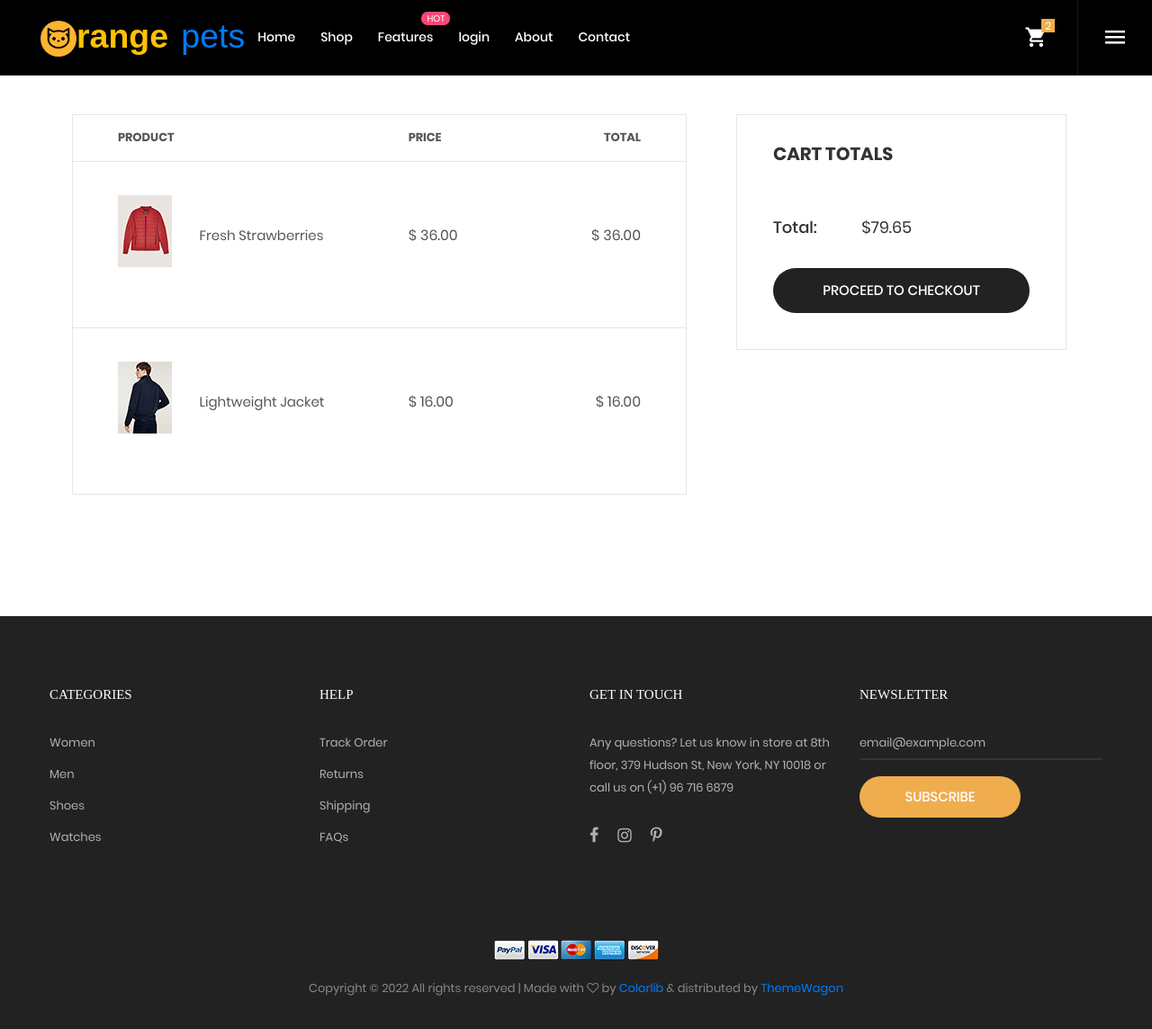
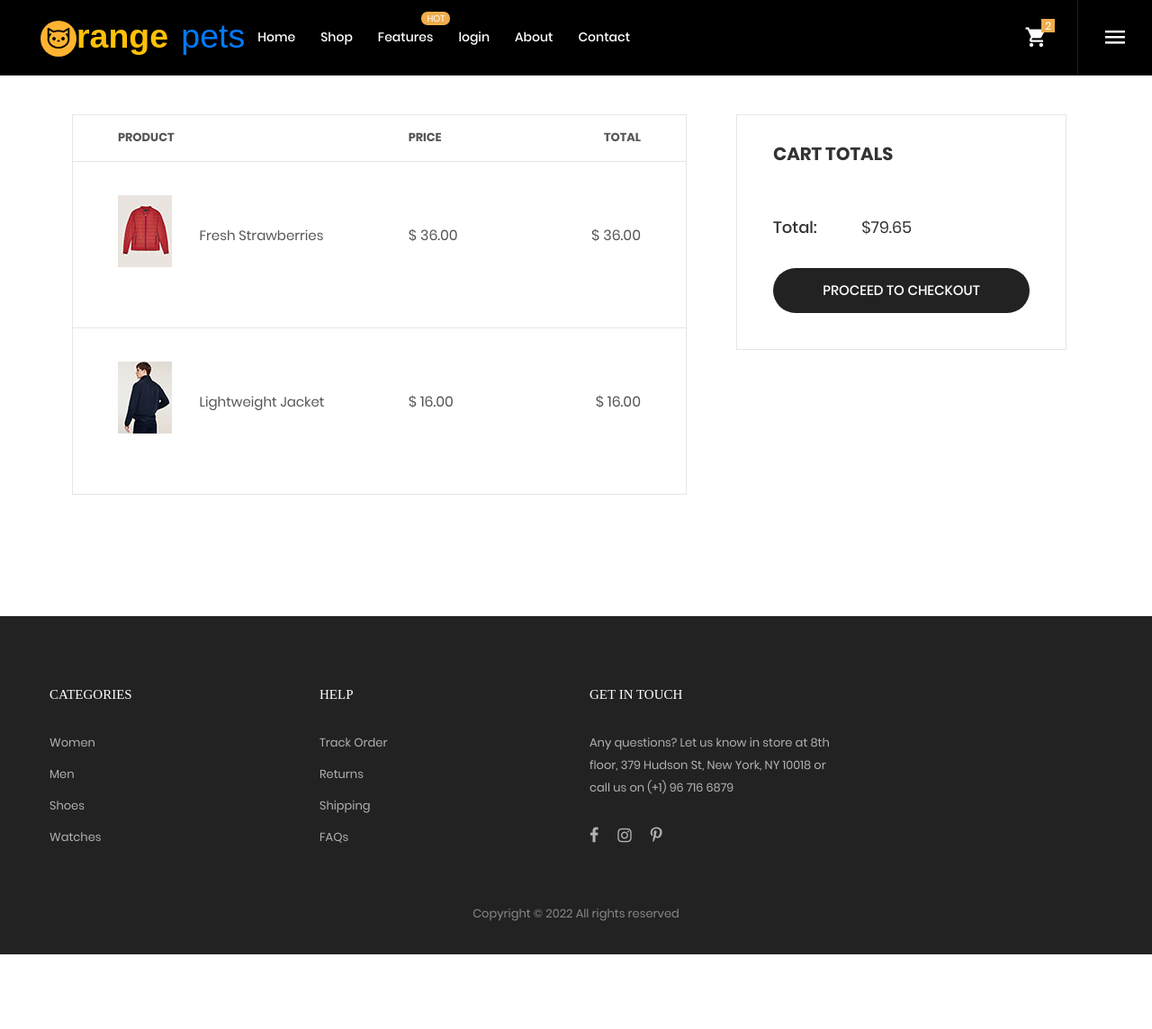
Before and after one commit to khalledalkarmi/order-pets, a PHP site: page /shoping-cart.html in a window 1280 px wide. Shown: the whole page at 90% size. After the commit the page ends 1061 px from the top, so only its background shows below. Run offline with PHP 8.4, Linux system fonts and the light colour scheme; some libraries are stand-ins or nearby versions; some web fonts are replaced.

Commit message:
hotDog on the gril

```diff
--- a/css/main.css
+++ b/css/main.css
@@ -2827,7 +2827,7 @@ input.num-product::-webkit-inner-spin-button {
   min-width: 32px;
   border-radius: 7px;
   padding: 0 4px;
-  background-color: #f74877;
+  background-color: #f0ad4e;
 }
 
 .label1.rs1::after {
--- a/shoping-cart.html
+++ b/shoping-cart.html
@@ -208,7 +208,8 @@
 
 					<li class="p-b-13">
 						<a href="#" class="stext-102 cl2 hov-cl1 trans-04">
-							My Wishlist
+							supscription box
+
 						</a>
 					</li>
 
@@ -224,76 +225,10 @@
 						</a>
 					</li>
 
-					<li class="p-b-13">
-						<a href="#" class="stext-102 cl2 hov-cl1 trans-04"> Refunds </a>
-					</li>
 
-					<li class="p-b-13">
-						<a href="#" class="stext-102 cl2 hov-cl1 trans-04">
-							Help & FAQs
-						</a>
-					</li>
 				</ul>
 
-				<div class="sidebar-gallery w-full p-tb-30">
-					<span class="mtext-101 cl5"> @ CozaStore </span>
 
-					<div class="flex-w flex-sb p-t-36 gallery-lb">
-						<!-- item gallery sidebar -->
-						<div class="wrap-item-gallery m-b-10">
-							<a class="item-gallery bg-img1" href="images/gallery-01.jpg" data-lightbox="gallery"
-								style="background-image: url('images/gallery-01.jpg')"></a>
-						</div>
-
-						<!-- item gallery sidebar -->
-						<div class="wrap-item-gallery m-b-10">
-							<a class="item-gallery bg-img1" href="images/gallery-02.jpg" data-lightbox="gallery"
-								style="background-image: url('images/gallery-02.jpg')"></a>
-						</div>
-
-						<!-- item gallery sidebar -->
-						<div class="wrap-item-gallery m-b-10">
-							<a class="item-gallery bg-img1" href="images/gallery-03.jpg" data-lightbox="gallery"
-								style="background-image: url('images/gallery-03.jpg')"></a>
-						</div>
-
-						<!-- item gallery sidebar -->
-						<div class="wrap-item-gallery m-b-10">
-							<a class="item-gallery bg-img1" href="images/gallery-04.jpg" data-lightbox="gallery"
-								style="background-image: url('images/gallery-04.jpg')"></a>
-						</div>
-
-						<!-- item gallery sidebar -->
-						<div class="wrap-item-gallery m-b-10">
-							<a class="item-gallery bg-img1" href="images/gallery-05.jpg" data-lightbox="gallery"
-								style="background-image: url('images/gallery-05.jpg')"></a>
-						</div>
-
-						<!-- item gallery sidebar -->
-						<div class="wrap-item-gallery m-b-10">
-							<a class="item-gallery bg-img1" href="images/gallery-06.jpg" data-lightbox="gallery"
-								style="background-image: url('images/gallery-06.jpg')"></a>
-						</div>
-
-						<!-- item gallery sidebar -->
-						<div class="wrap-item-gallery m-b-10">
-							<a class="item-gallery bg-img1" href="images/gallery-07.jpg" data-lightbox="gallery"
-								style="background-image: url('images/gallery-07.jpg')"></a>
-						</div>
-
-						<!-- item gallery sidebar -->
-						<div class="wrap-item-gallery m-b-10">
-							<a class="item-gallery bg-img1" href="images/gallery-08.jpg" data-lightbox="gallery"
-								style="background-image: url('images/gallery-08.jpg')"></a>
-						</div>
-
-						<!-- item gallery sidebar -->
-						<div class="wrap-item-gallery m-b-10">
-							<a class="item-gallery bg-img1" href="images/gallery-09.jpg" data-lightbox="gallery"
-								style="background-image: url('images/gallery-09.jpg')"></a>
-						</div>
-					</div>
-				</div>
 
 				<div class="sidebar-gallery w-full">
 					<span class="mtext-101 cl5"> About Us </span>
@@ -385,7 +320,6 @@
 			</div>
 		</div>
 	</div>
-	<!-- Cart -->
 	<div class="wrap-header-cart js-panel-cart">
 		<div class="s-full js-hide-cart"></div>
 
@@ -566,41 +500,29 @@
 		<div class="container">
 			<div class="row">
 				<div class="col-sm-6 col-lg-3 p-b-50">
-					<h4 class="stext-301 cl0 p-b-30">
-						Categories
-					</h4>
+					<h4 class="stext-301 cl0 p-b-30">Categories</h4>
 
 					<ul>
 						<li class="p-b-10">
-							<a href="#" class="stext-107 cl7 hov-cl1 trans-04">
-								Women
-							</a>
+							<a href="#" class="stext-107 cl7 hov-cl1 trans-04"> Women </a>
 						</li>
 
 						<li class="p-b-10">
-							<a href="#" class="stext-107 cl7 hov-cl1 trans-04">
-								Men
-							</a>
+							<a href="#" class="stext-107 cl7 hov-cl1 trans-04"> Men </a>
 						</li>
 
 						<li class="p-b-10">
-							<a href="#" class="stext-107 cl7 hov-cl1 trans-04">
-								Shoes
-							</a>
+							<a href="#" class="stext-107 cl7 hov-cl1 trans-04"> Shoes </a>
 						</li>
 
 						<li class="p-b-10">
-							<a href="#" class="stext-107 cl7 hov-cl1 trans-04">
-								Watches
-							</a>
+							<a href="#" class="stext-107 cl7 hov-cl1 trans-04"> Watches </a>
 						</li>
 					</ul>
 				</div>
 
 				<div class="col-sm-6 col-lg-3 p-b-50">
-					<h4 class="stext-301 cl0 p-b-30">
-						Help
-					</h4>
+					<h4 class="stext-301 cl0 p-b-30">Help</h4>
 
 					<ul>
 						<li class="p-b-10">
@@ -610,9 +532,7 @@
 						</li>
 
 						<li class="p-b-10">
-							<a href="#" class="stext-107 cl7 hov-cl1 trans-04">
-								Returns
-							</a>
+							<a href="#" class="stext-107 cl7 hov-cl1 trans-04"> Returns </a>
 						</li>
 
 						<li class="p-b-10">
@@ -622,21 +542,17 @@
 						</li>
 
 						<li class="p-b-10">
-							<a href="#" class="stext-107 cl7 hov-cl1 trans-04">
-								FAQs
-							</a>
+							<a href="#" class="stext-107 cl7 hov-cl1 trans-04"> FAQs </a>
 						</li>
 					</ul>
 				</div>
 
 				<div class="col-sm-6 col-lg-3 p-b-50">
-					<h4 class="stext-301 cl0 p-b-30">
-						GET IN TOUCH
-					</h4>
+					<h4 class="stext-301 cl0 p-b-30">GET IN TOUCH</h4>
 
 					<p class="stext-107 cl7 size-201">
-						Any questions? Let us know in store at 8th floor, 379 Hudson St, New York, NY 10018 or call us
-						on (+1) 96 716 6879
+						Any questions? Let us know in store at 8th floor, 379 Hudson St,
+						New York, NY 10018 or call us on (+1) 96 716 6879
 					</p>
 
 					<div class="p-t-27">
@@ -654,64 +570,44 @@
 					</div>
 				</div>
 
-				<div class="col-sm-6 col-lg-3 p-b-50">
-					<h4 class="stext-301 cl0 p-b-30">
-						Newsletter
-					</h4>
 
-					<form>
-						<div class="wrap-input1 w-full p-b-4">
-							<input class="input1 bg-none plh1 stext-107 cl7" type="text" name="email"
-								placeholder="email@example.com">
-							<div class="focus-input1 trans-04"></div>
 			</div>
 
-						<div class="p-t-18">
-							<button class="flex-c-m stext-101 cl0 size-103 bg1 bor1 hov-btn2 p-lr-15 trans-04">
-								Subscribe
-							</button>
-						</div>
-					</form>
-				</div>
-			</div>
-
-			<div class="p-t-40">
+			<!-- <div class="p-t-40">
 			<div class="flex-c-m flex-w p-b-18">
 			  <a href="#" class="m-all-1">
-						<img src="images/icons/icon-pay-01.png" alt="ICON-PAY">
+				<img src="images/icons/icon-pay-01.png" alt="ICON-PAY" />
 			  </a>
 
 			  <a href="#" class="m-all-1">
-						<img src="images/icons/icon-pay-02.png" alt="ICON-PAY">
+				<img src="images/icons/icon-pay-02.png" alt="ICON-PAY" />
 			  </a>
 
 			  <a href="#" class="m-all-1">
-						<img src="images/icons/icon-pay-03.png" alt="ICON-PAY">
+				<img src="images/icons/icon-pay-03.png" alt="ICON-PAY" />
 			  </a>
 
 			  <a href="#" class="m-all-1">
-						<img src="images/icons/icon-pay-04.png" alt="ICON-PAY">
+				<img src="images/icons/icon-pay-04.png" alt="ICON-PAY" />
 			  </a>
 
 			  <a href="#" class="m-all-1">
-						<img src="images/icons/icon-pay-05.png" alt="ICON-PAY">
+				<img src="images/icons/icon-pay-05.png" alt="ICON-PAY" />
 			  </a>
-				</div>
+			</div> -->
 
 			<p class="stext-107 cl6 txt-center">
 				<!-- Link back to Colorlib can't be removed. Template is licensed under CC BY 3.0. -->
 				Copyright &copy;
-					<script>document.write(new Date().getFullYear());</script> All rights reserved | Made with <i
-						class="fa fa-heart-o" aria-hidden="true"></i> by <a href="https://colorlib.com"
-						target="_blank">Colorlib</a> &amp; distributed by <a href="https://themewagon.com"
-						target="_blank">ThemeWagon</a>
-					<!-- Link back to Colorlib can't be removed. Template is licensed under CC BY 3.0. -->
+				<script>
+					document.write(new Date().getFullYear());
+				</script>
+				All rights reserved
 
 			</p>
 		</div>
 		</div>
 	</footer>
-
 
 	<!-- Back to top -->
 	<div class="btn-back-to-top" id="myBtn">
```
Lines whose indentation alone changed are shown as unchanged.
